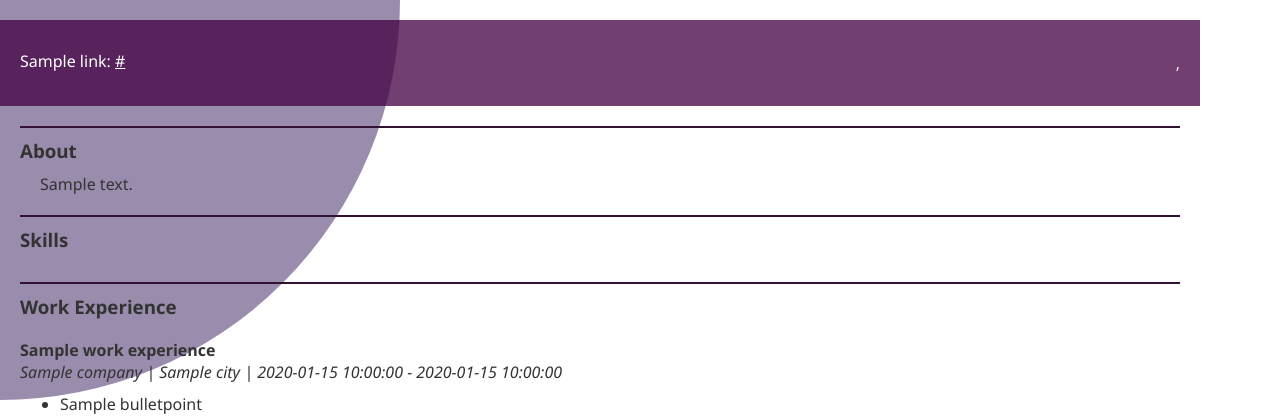
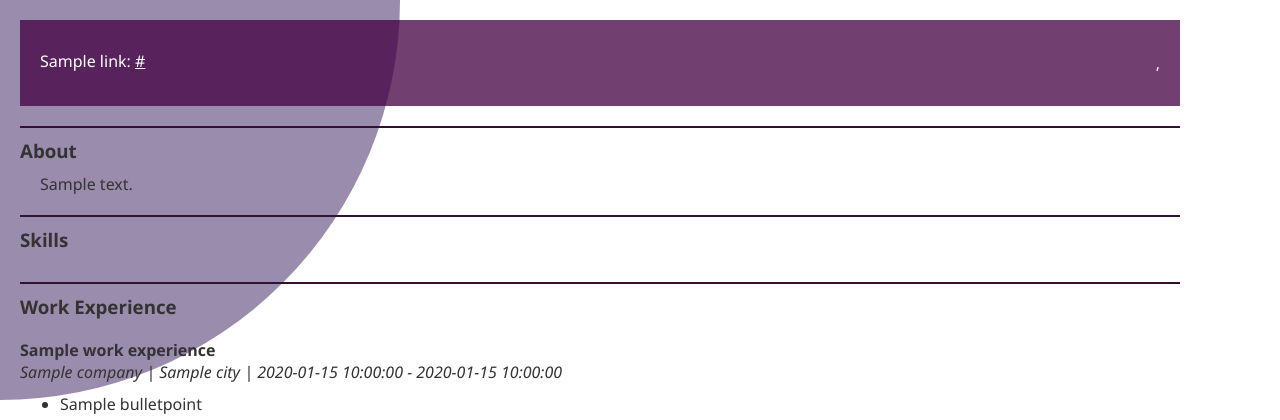
Before and after one commit to mattRicotta/flask-app-1, a Flask app: template templates/resume.html in a window 1280 px wide. Shown: the top 420 px of the page. Run offline with Flask 2, Linux system fonts and the light colour scheme; the template is opened without the code that fills it: most values are stand-ins (such as "Sample title", 1, 10 or a date in 2020).

Commit message:
update resumestyle.css - fix header margins

```diff
--- a/static/resumestyle.css
+++ b/static/resumestyle.css
@@ -17,7 +17,7 @@ body {
 /* ------ header formatting --------------------------------- */
 .main header {
   display:flex;
-  margin: 20px auto;
+  margin: 20px;
   padding: 10px 20px;
   background-color: hsla(300, 100%, 13%, 0.75);
   color: hsla(0, 0%, 100%);
```
